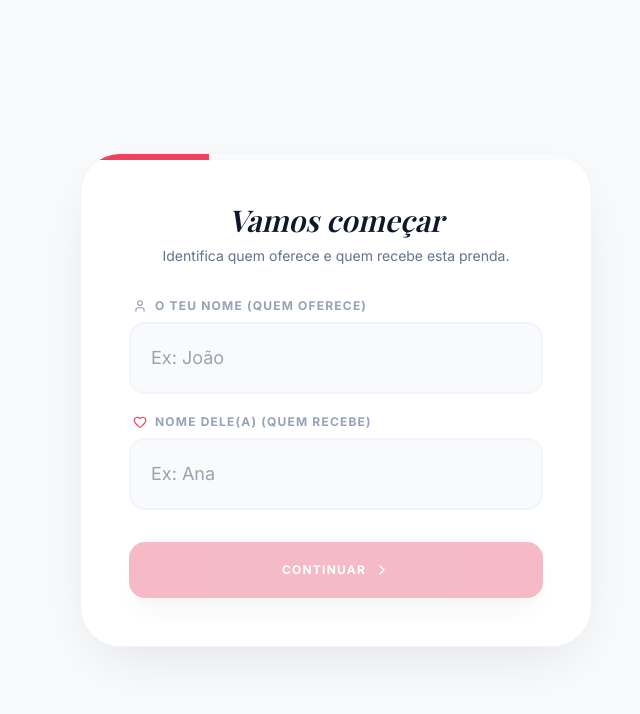
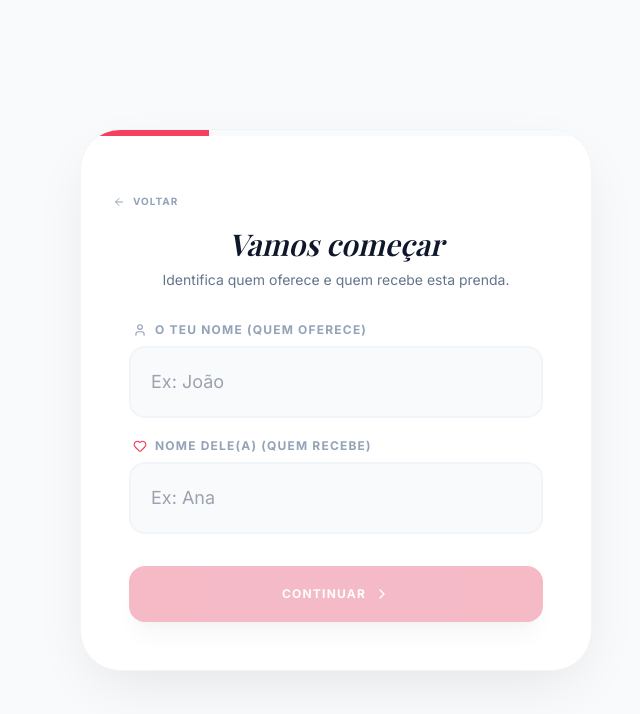
Before and after one commit to testeclothing/melodiadoamor, a React (Vite) app: page / in a window 1280 px wide. Both pictures are taken after a click on the button "Participar Agora". Shown: the top 714 px of the page, without its empty margins (304-944 px from the left). Built offline with nearby package versions, Linux system fonts and the light colour scheme; a web font is replaced by a local one.

Commit message:
Update Wizard.tsx

```diff
--- a/components/Wizard.tsx
+++ b/components/Wizard.tsx
@@ -5,7 +5,7 @@ import {
 } from 'lucide-react';
 
 // --- IMPORTAÇÃO DOS ÁUDIOS ---
-import sofiaAudio from '../assets/sofia2.mp3';
+import sofiaAudio from '../assets/sofia.mp3';
 import ivandroAudio from '../assets/ivandro.mp3';
 import vitorAudio from '../assets/vitor.mp3';
 
@@ -91,20 +91,18 @@ export const Wizard: React.FC<WizardProps> = ({ onBack }) => {
         fetch(GOOGLE_SCRIPT_URL, {
           method: "POST",
           body: formDataToSend,
-          mode: "no-cors" // Crucial para não haver bloqueio de segurança do Google
+          mode: "no-cors"
         })
         .then(() => {
           console.log("Sucesso: Pedido guardado no Excel!");
-          localStorage.removeItem('pendingOrder'); // Limpa para não duplicar se der refresh
+          localStorage.removeItem('pendingOrder');
         })
         .catch(err => console.error("Erro Excel:", err));
       }
 
-      // Rastreio Pixel
       const amt = urlParams.get('amt') || '24.99';
       if ((window as any).ttq) (window as any).ttq.track('CompletePayment', { value: parseFloat(amt), currency: 'EUR' });
 
-      // Limpa o URL para ficar limpo
       window.history.replaceState({}, document.title, window.location.pathname);
     }
   }, []);
@@ -112,12 +110,11 @@ export const Wizard: React.FC<WizardProps> = ({ onBack }) => {
   const handleStripe = () => {
     setIsSubmitting(true);
 
-    // LINKS DO TEU STRIPE (Produção)
     const L_STD = "https://buy.stripe.com/4gM28tfFCgtX6f8bZn6c001";
     const L_FAST = "https://buy.stripe.com/aFabJ33WU3Hbbzs8Nb6c000";
+
     const paymentLink = formData.fastDelivery ? L_FAST : L_STD;
 
-    // GUARDA NO BOLSO DO NAVEGADOR
     localStorage.setItem('pendingOrder', JSON.stringify({
       ...formData,
       styleName: MUSIC_STYLES.find(s => s.id === formData.style)?.name || formData.style,
@@ -125,6 +122,7 @@ export const Wizard: React.FC<WizardProps> = ({ onBack }) => {
     }));
 
     if ((window as any).ttq) (window as any).ttq.track('InitiateCheckout', { value: finalPrice, currency: 'EUR' });
+
     window.location.href = paymentLink;
   };
 
@@ -135,11 +133,19 @@ export const Wizard: React.FC<WizardProps> = ({ onBack }) => {
     if (current) { if (playing === id) { current.pause(); setPlaying(null); } else { current.play(); setPlaying(id); } }
   };
 
-  // --- COMPONENTES VISUAIS (DESIGN ORIGINAL) ---
+  // --- COMPONENTES VISUAIS ---
 
   const renderStep1 = () => (
-    <div className="space-y-8 animate-fadeIn">
-      <div className="text-center space-y-2">
+    <div className="space-y-8 animate-fadeIn relative">
+      {/* NOVO BOTAO VOLTAR ADICIONADO AQUI */}
+      <button
+        onClick={onBack}
+        className="absolute -top-4 -left-4 flex items-center gap-2 text-[10px] font-bold text-slate-400 uppercase tracking-widest hover:text-rose-500 transition-colors"
+      >
+        <ArrowLeft size={12} /> Voltar
+      </button>
+
+      <div className="text-center space-y-2 pt-4">
         <h2 className="text-3xl font-serif font-bold text-slate-900 italic">Vamos começar</h2>
         <p className="text-slate-500 text-sm">Identifica quem oferece e quem recebe esta prenda.</p>
       </div>
```
